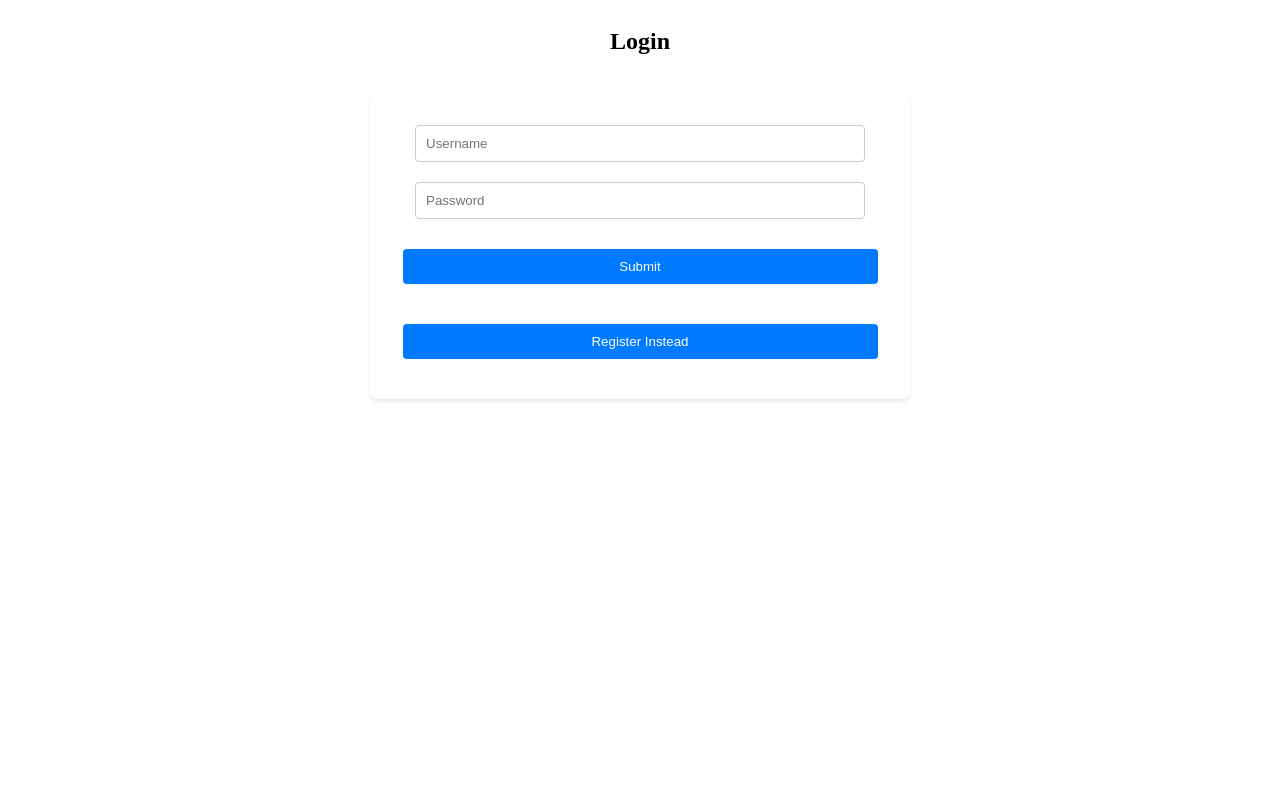
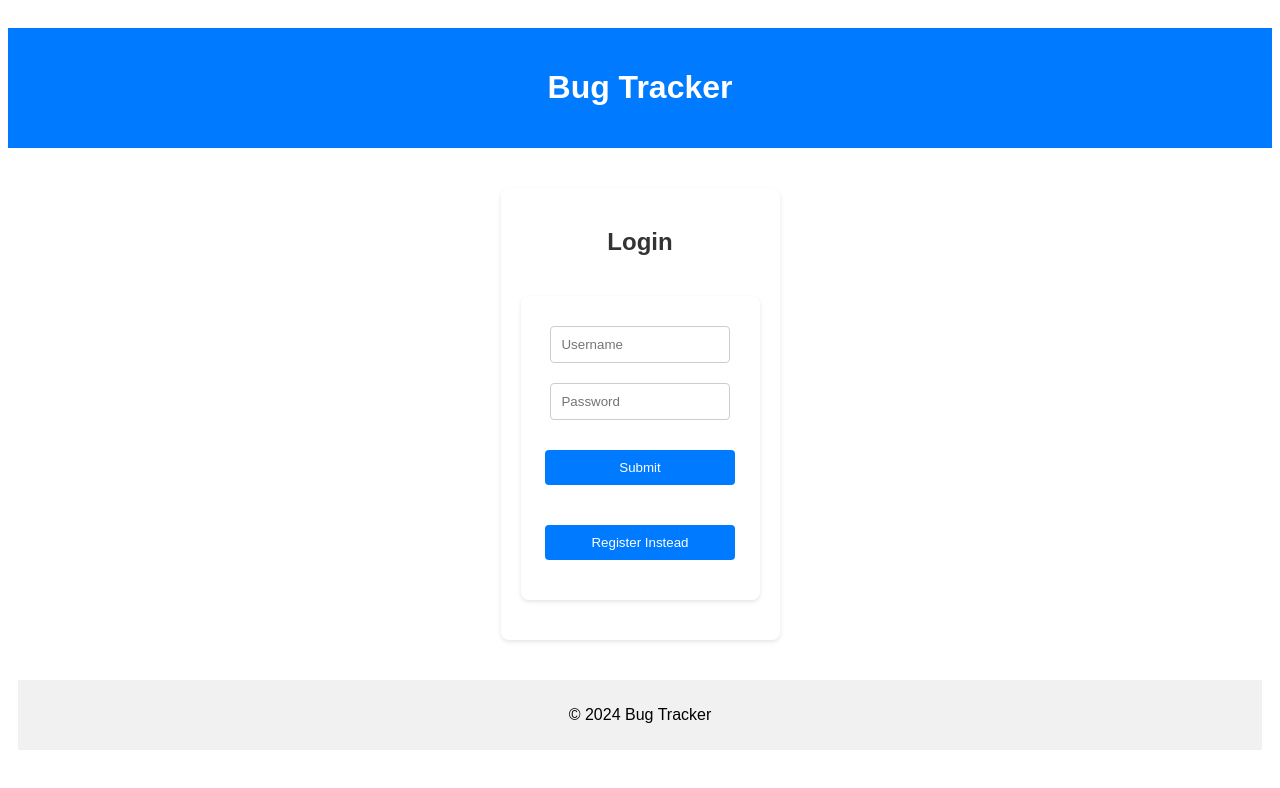
Before and after one commit to BhavnoorSaini/Bug-Tracker, a React (Vite) app in the folder frontend/: page /login in a window 1280 px wide. Shown: the top 788 px of the page. Built offline with nearby package versions, Linux system fonts and the light colour scheme; no server answers.

Commit message:
Updated styling

```diff
--- a/frontend/src/pages/Login.jsx
+++ b/frontend/src/pages/Login.jsx
@@ -5,8 +5,16 @@ import "../styles/Auth.css";
 function Login() {
     return (
         <div className="center-container">
-            <h2>Login</h2>
-            <Form route="/api/token/" method="login" />
+            <header className="header">
+                <h1>Bug Tracker</h1>
+            </header>
+            <div className="form-container">
+                <h2>Login</h2>
+                <Form route="/api/token/" method="login" />
+            </div>
+            <footer className="footer">
+                <p>&copy; 2024 Bug Tracker</p>
+            </footer>
         </div>
     );
 }
--- a/frontend/src/pages/Register.jsx
+++ b/frontend/src/pages/Register.jsx
@@ -5,8 +5,16 @@ import "../styles/Auth.css";
 function Register() {
     return (
         <div className="center-container">
-            <h2>Register</h2>
-            <Form route="/api/user/register/" method="register" />
+            <header className="header">
+                <h1>Bug Tracker</h1>
+            </header>
+            <div className="form-container">
+                <h2>Register</h2>
+                <Form route="/api/register/" method="register" />
+            </div>
+            <footer className="footer">
+                <p>&copy; 2024 Bug Tracker</p>
+            </footer>
         </div>
     );
 }
--- a/frontend/src/styles/Auth.css
+++ b/frontend/src/styles/Auth.css
@@ -1,17 +1,72 @@
-.center-container {
+.header {
+    background-color: #007bff;
+    color: white;
+    padding: 20px;
+    width: 100%;
+    text-align: center;
+    margin-bottom: 20px;
+  }
+
+  .footer {
+    background-color: #f1f1f1;
+    padding: 10px;
+    width: 100%;
+    text-align: center;
+    margin-top: 20px;
+  }
+
+  .center-container {
+    font-family: Arial, sans-serif;
     display: flex;
     flex-direction: column;
     align-items: center;
     justify-content: center;
     text-align: center;
     margin: 0 auto;
-}
+    padding: 20px;
+  }
 
-.form-container {
-    max-width: 400px;
+  .form-container {
+    background-color: #fff;
+    padding: 20px;
+    border-radius: 8px;
+    box-shadow: 0 2px 4px rgba(0, 0, 0, 0.1);
+    max-width: 500px;
+    margin: 20px auto;
+  }
+
+  .form-container h2 {
+    color: #333;
+    font-size: 24px;
+    margin-bottom: 20px;
+  }
+
+  form label {
+    font-weight: bold;
+    margin-top: 10px;
+  }
+
+  form input,
+  form textarea,
+  form select {
     width: 100%;
-    padding: 20px;
-    margin: 50px auto;
-    border-radius: 8px;
-    box-shadow: 0 4px 6px rgba(0, 0, 0, 0.1);
-}
+    padding: 8px;
+    margin: 8px 0 16px;
+    border: 1px solid #ccc;
+    border-radius: 4px;
+    box-sizing: border-box;
+  }
+
+  form input[type="submit"] {
+    background-color: #007bff;
+    color: white;
+    padding: 10px 20px;
+    border: none;
+    border-radius: 4px;
+    cursor: pointer;
+    font-size: 18px;
+  }
+
+  form input[type="submit"]:hover {
+    background-color: #0056b3;
+  }
```
Also changed, not shown: 1 other file (tests, documents, lock files or other folders).
